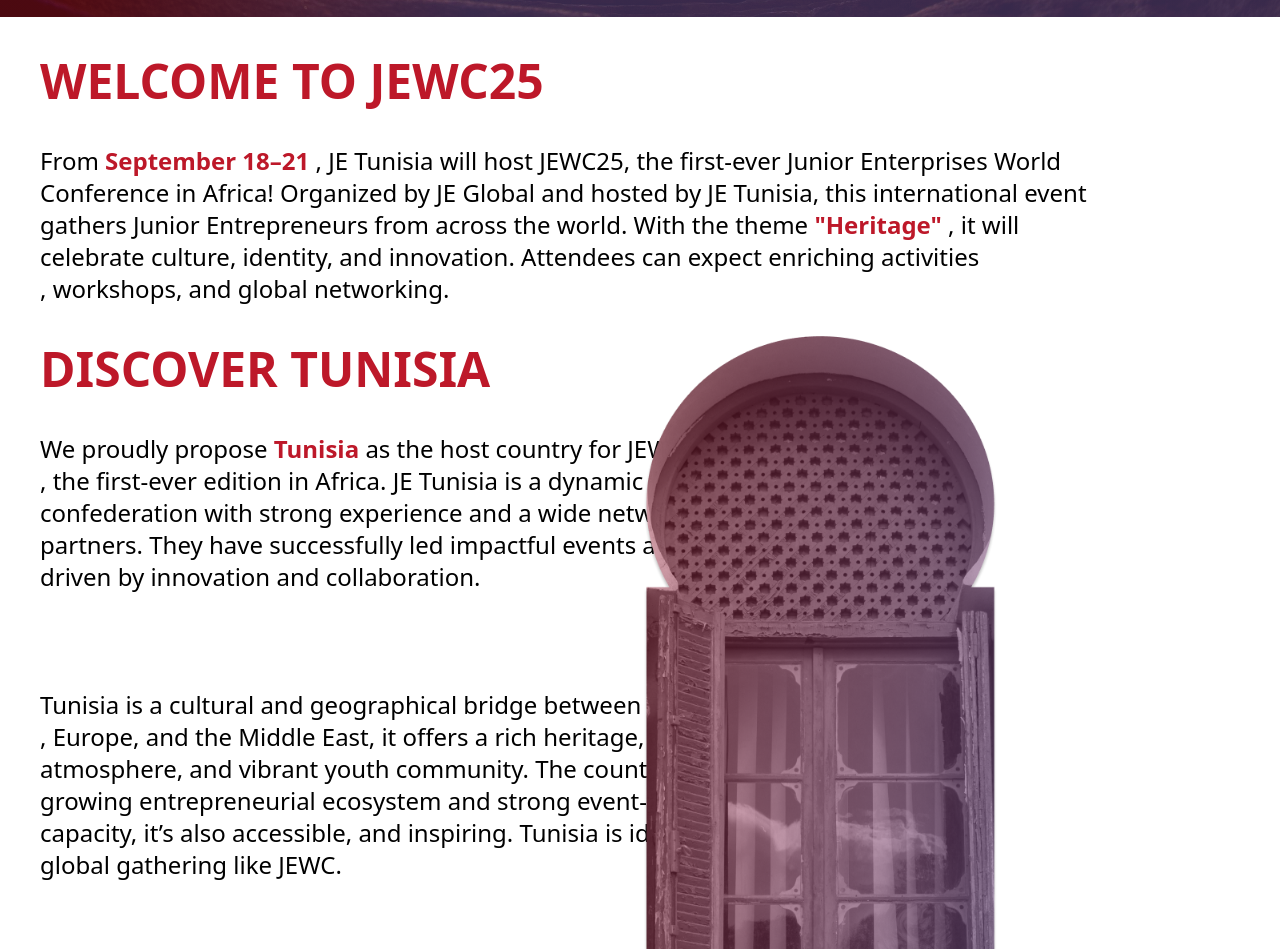
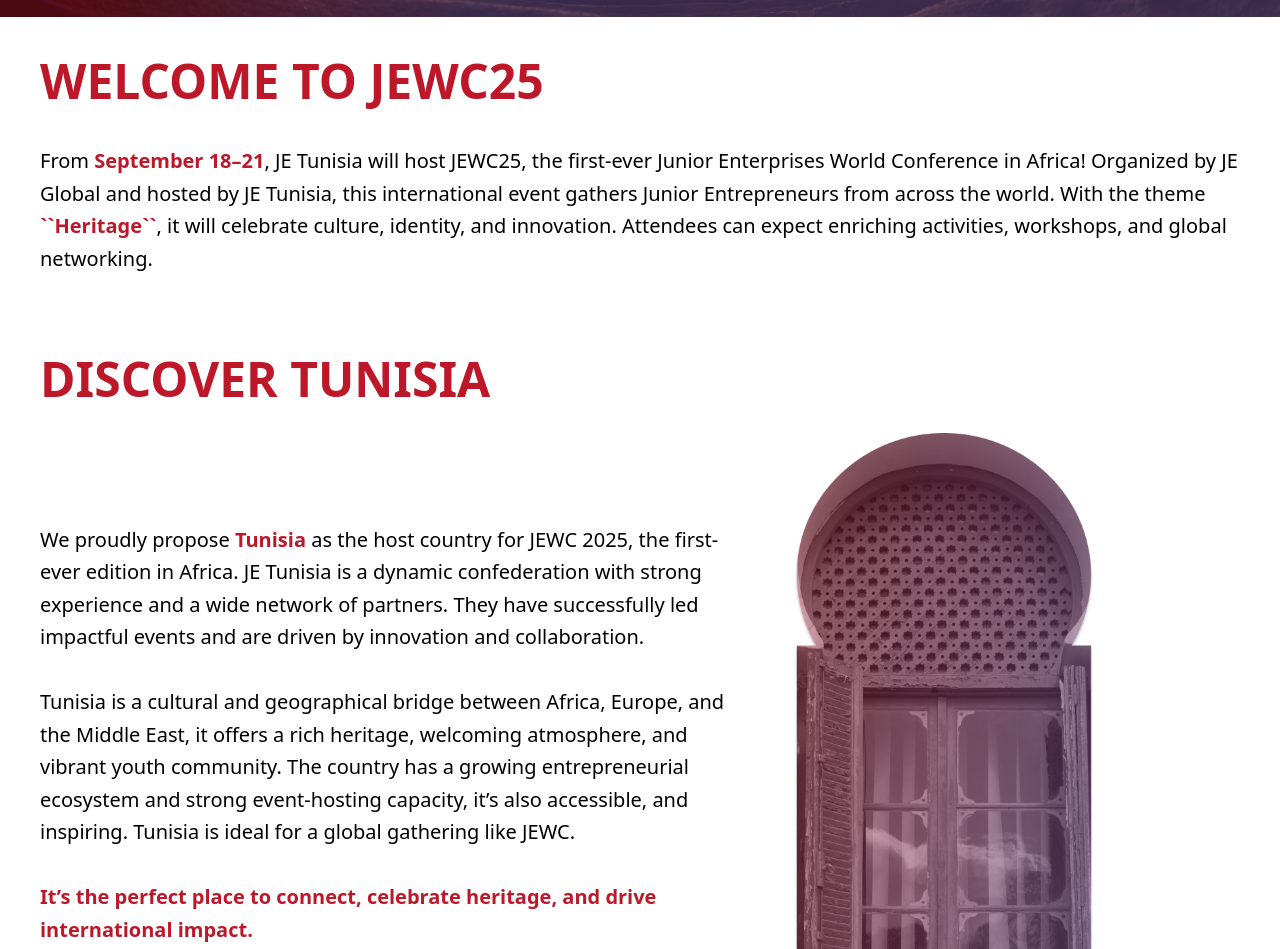
Before and after one commit to JScult/JEWC, a Next.js app in the folder frontend/: page / in a window 1280 px wide. Shown: the part 783-1732 px from the top of the page. Built offline with nearby package versions, Linux system fonts and the light colour scheme.

Commit message:
welcome Section

```diff
--- a/frontend/app/components/welcomeSection.tsx
+++ b/frontend/app/components/welcomeSection.tsx
@@ -1,31 +1,41 @@
-export default function welcomeSection(){
-    return( <div className="p-5">
-        <div>
-<h1 className="text-[#BD1829] font-bold text-center text-2xl p-5 lg:text-left lg:text-5xl ">WELCOME TO JEWC25</h1>
-<p className="text-md p-5 text-center lg:text-2xl lg:w-full lg:text-left">From <span className="text-[#BD1829] font-semibold" >September 18–21</span> , JE Tunisia will host JEWC25, the first-ever Junior
-    Enterprises World <br /> Conference in Africa! Organized by JE Global and hosted by
-     JE Tunisia, this international event <br /> gathers Junior Entrepreneurs from across
-     the world. With the theme <span className="text-[#BD1829] font-semibold">"Heritage"</span> , it will  <br />celebrate culture, identity, and
-     innovation.
-    Attendees can expect enriching activities <br />, workshops, and global networking.</p>
-    </div>
-    <div>
-    <h1 className="text-[#BD1829] font-bold text-center text-2xl p-5 lg:text-left lg:text-5xl">DISCOVER TUNISIA</h1>
-    <div className="md:flex lg:flex" >
+import Image from "next/image";
+export default function WelcomeSection() {
+    return (
+        <div className="p-5 max-w-7xl mx-auto">
+            {/* Welcome Section */}
+            <div className="mb-10">
+                <h1 className="text-[#BD1829] font-bold text-center text-2xl p-5 md:text-4xl lg:text-5xl lg:text-left">
+                    WELCOME TO JEWC25
+                </h1>
+                <p className="text-sm p-5 text-center md:text-lg lg:text-xl lg:text-left leading-relaxed">
+                    From <span className="text-[#BD1829] font-semibold">September 18–21</span>, JE Tunisia will host JEWC25, the first-ever Junior Enterprises World Conference in Africa! Organized by JE Global and hosted by JE Tunisia, this international event gathers Junior Entrepreneurs from across the world. With the theme <span className="text-[#BD1829] font-semibold">``Heritage``</span>, it will celebrate culture, identity, and innovation. Attendees can expect enriching activities, workshops, and global networking.
+                </p>
+            </div>
 
-        <p className="text-md p-5 text-center lg:text-2xl lg:w-full lg:text-left">We proudly propose <span className="text-[#BD1829] font-semibold">Tunisia</span>  as the host country for JEWC 2025 <br />, the first-ever edition in Africa.
-        JE Tunisia is a dynamic <br /> confederation with strong experience and a wide network of <br /> partners.
-        They have successfully led impactful events and are <br /> driven by innovation and collaboration.<br /> <br /> <br /> <br />
-
-Tunisia is a cultural and geographical bridge between Africa <br />, Europe,
-and the Middle East, it offers a rich heritage, welcoming <br /> atmosphere,
- and vibrant youth community. The country has a <br /> growing entrepreneurial
-  ecosystem and strong event-hosting <br /> capacity, it’s also accessible, and inspiring. Tunisia is ideal for a  <br />global gathering like JEWC. <br /> <br /> <br /> <br />
- <span className="text-[#BD1829] font-semibold text-center ">It’s the perfect place to connect, celebrate heritage, and drive international impact. </span>
-
-</p>
-<img className=" relative bottom-44 right-52 scale-80 m-auto p-2.5 " src="/Assets/Group 61.png" alt="" />
-</div>
-</div>
-    </div> );
+            {/* Discover Tunisia Section */}
+            <div>
+                <h1 className="text-[#BD1829] font-bold text-center text-2xl p-5 md:text-4xl lg:text-5xl lg:text-left">
+                    DISCOVER TUNISIA
+                </h1>
+                <div className="flex flex-col lg:flex-row items-center gap-5">
+                    <p className="text-sm p-5 text-center lg:text-left md:text-lg lg:text-xl lg:w-3/5 leading-relaxed">
+                        We proudly propose <span className="text-[#BD1829] font-semibold">Tunisia</span> as the host country for JEWC 2025, the first-ever edition in Africa. JE Tunisia is a dynamic confederation with strong experience and a wide network of partners. They have successfully led impactful events and are driven by innovation and collaboration.
+                        <br /><br />
+                        Tunisia is a cultural and geographical bridge between Africa, Europe, and the Middle East, it offers a rich heritage, welcoming atmosphere, and vibrant youth community. The country has a growing entrepreneurial ecosystem and strong event-hosting capacity, it’s also accessible, and inspiring. Tunisia is ideal for a global gathering like JEWC.
+                        <br /><br />
+                        <span className="text-[#BD1829] font-semibold block text-center lg:text-left">
+                            It’s the perfect place to connect, celebrate heritage, and drive international impact.
+                        </span>
+                    </p>
+                    <Image
+                        width={100}
+                        height={100}
+                        className="w-48 md:w-64 lg:w-80 m-auto lg:m-0 p-2.5"
+                        src="/Assets/Group 61.png"
+                        alt="Tunisian heritage illustration"
+                    />
+                </div>
+            </div>
+        </div>
+    );
 }
```
